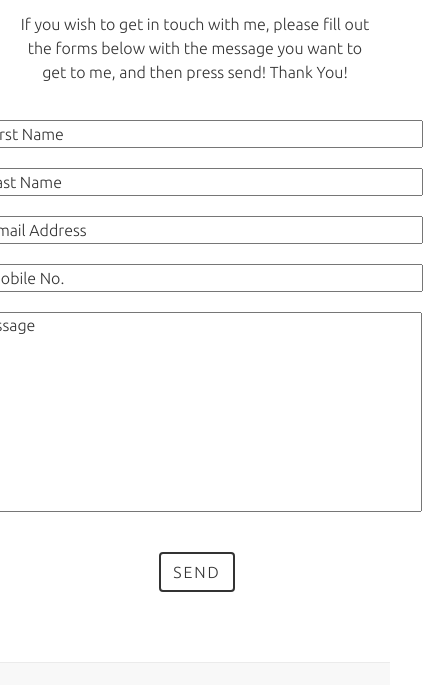
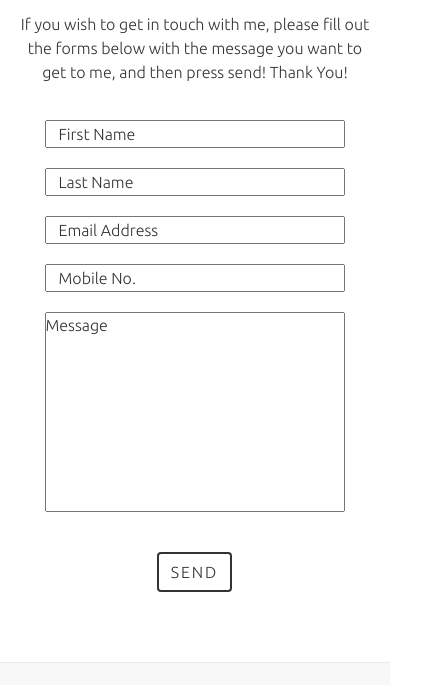
Before and after one commit to ScottCheno/WP-Personal, a plain HTML site: page index.html in a window 390 px wide. Shown: the part 4280-4965 px from the top of the page, 423 px wide, since content can reach past the window. Drawn offline with nearby package versions, Linux system fonts and the light colour scheme.

Commit message:
changed medias

```diff
--- a/CSS/style.css
+++ b/CSS/style.css
@@ -136,7 +136,7 @@ section{
     margin-top: 20px;
     border: 2px solid #333 !important;
     color: #333;
-    background:#fff;
+    background:rgba(255, 255, 255, 0.38);
     text-decoration: none;
     font-size: 18px;
     font-weight: 600;
@@ -394,12 +394,14 @@ i{
     }
     .contact .contactForm .row{
         grid-template-columns: repeat(1, 1fr);
-        margin-left: 5px;
-        max-width: 450px;
+        margin-left: 2px;
+        max-width: 300px;
+        margin-right: 3px;
     }
     .row2{
-        margin-left: 4px;
-        max-width: 450px;
+        margin-right: 3px;
+        margin-left: 2px;
+        max-width: 300px;
     }
     footer{
         padding: 40px 20px;
```
